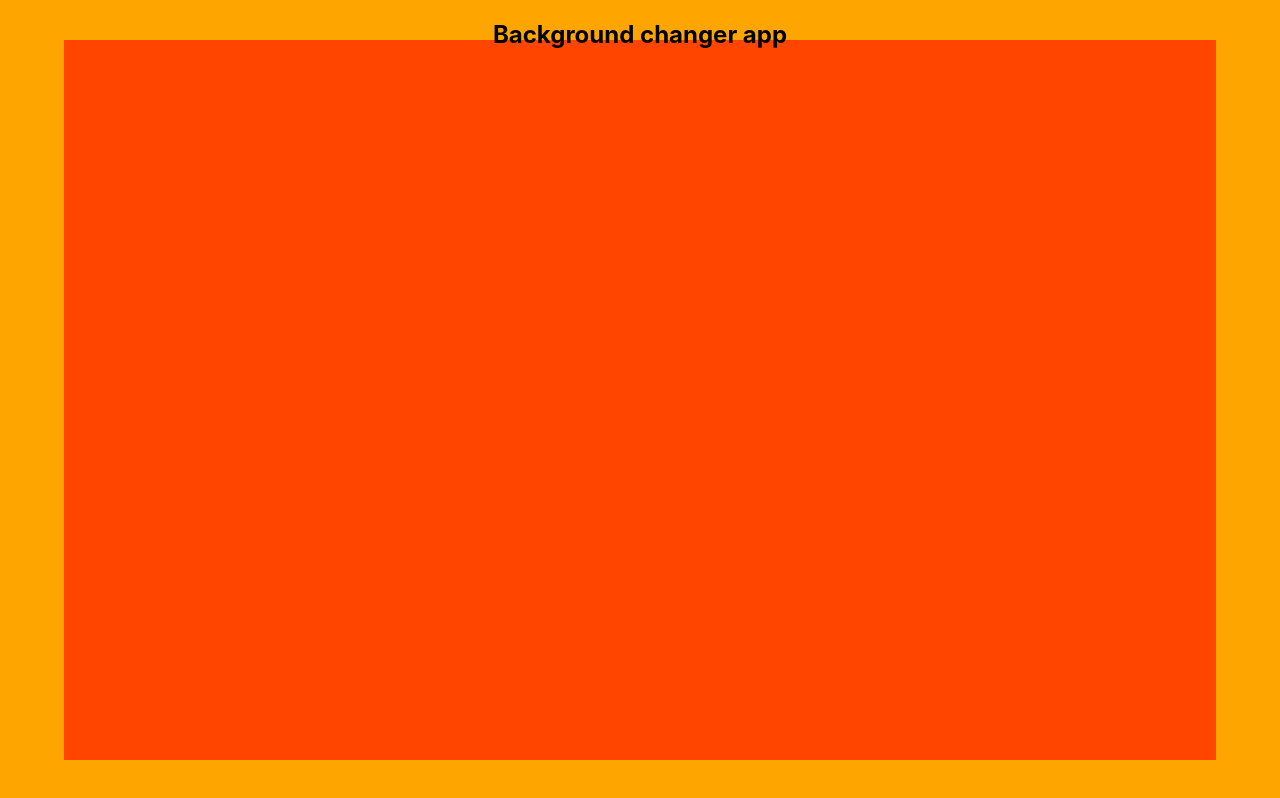
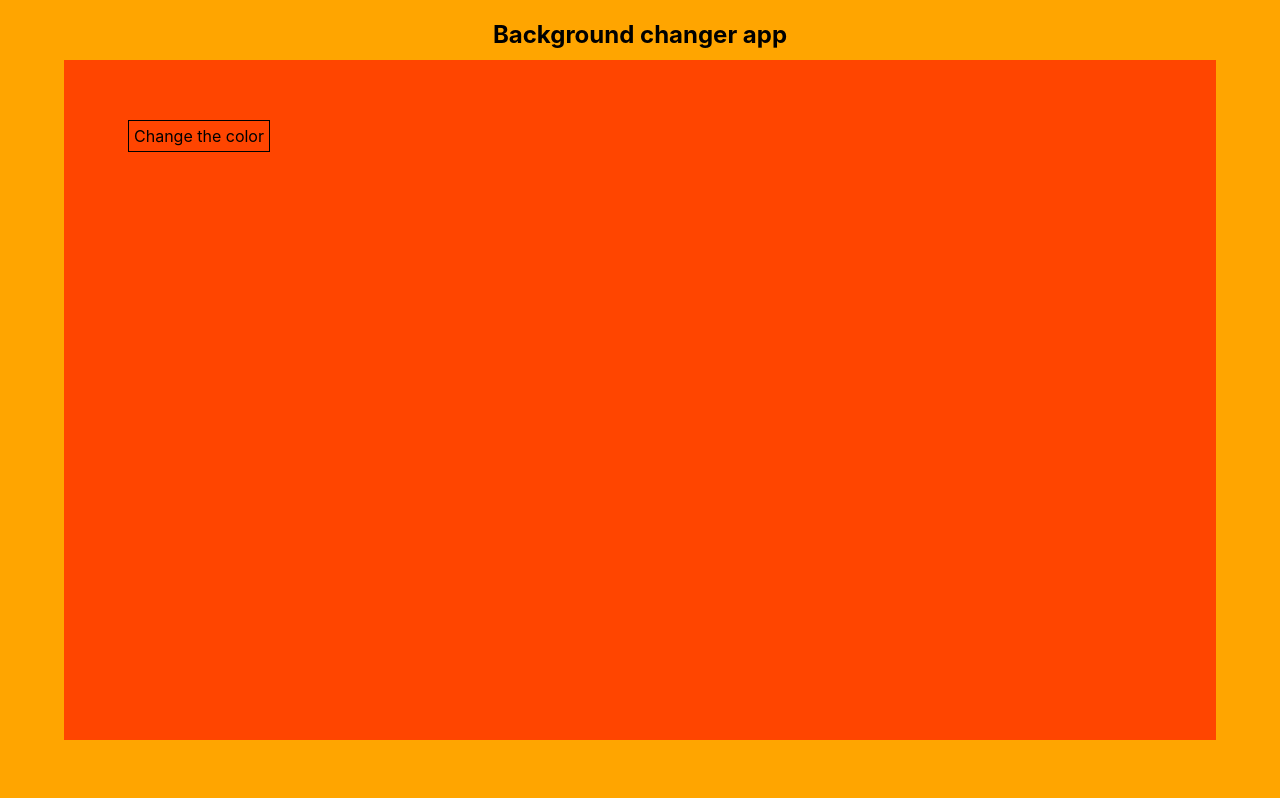
Before and after one commit to tothricsaj/background-changer, a React (Create React App) app: page / in a window 1280 px wide. Built offline with nearby package versions, Linux system fonts and the light colour scheme.

Commit message:
:art: Develop
hide/show codechanger component

```diff
--- a/src/App.css
+++ b/src/App.css
@@ -39,6 +39,16 @@
 
 .content {
     width: 90vw;
-    height: 90vh;
+    height: 85vh;
     background-color: orangered;
 }
+
+
+.colorChanger {
+    position: absolute;
+    top: 15vh;
+    left: 10vw;
+    border: 1px solid black;
+    padding: 5px;
+    cursor: pointer;
+}
--- a/src/App.js
+++ b/src/App.js
@@ -2,7 +2,36 @@ import React from 'react';
 import logo from './logo.svg';
 import './App.css';
 
-function App() {
+class ColorChanger extends React.Component {
+    constructor(props) {
+        super(props);
+    }
+
+    render() {
+        return (
+            <div className="changer-wrapper">
+                Kiscica füle
+            </div>
+        );
+    }
+}
+
+class App extends React.Component {
+    constructor(props) {
+        super(props);
+
+        this.state = {
+            showChanger: false,
+        }
+
+        this.toggleChanger = this.toggleChanger.bind(this);
+    }
+
+    toggleChanger() {
+        this.setState({showChanger: !this.state.showChanger});
+    }
+
+    render() {
         return (
             <div className="App">
                 <h2 className="title">
@@ -10,10 +39,24 @@ function App() {
                 </h2>
 
                 <div className="frame">
-            <div className="content"></div>
+                    <div className="content">
+                        <div
+                            className="colorChanger"
+                            onClick={this.toggleChanger}
+                        >
+                            Change the color
+                        </div>
+
+                        {this.state.showChanger &&
+                            <ColorChanger />
+                        }
+
+                    </div>
                 </div>
             </div>
          );
+
+    }
   }
 
 export default App;
```
Lines whose indentation alone changed are shown as unchanged.
